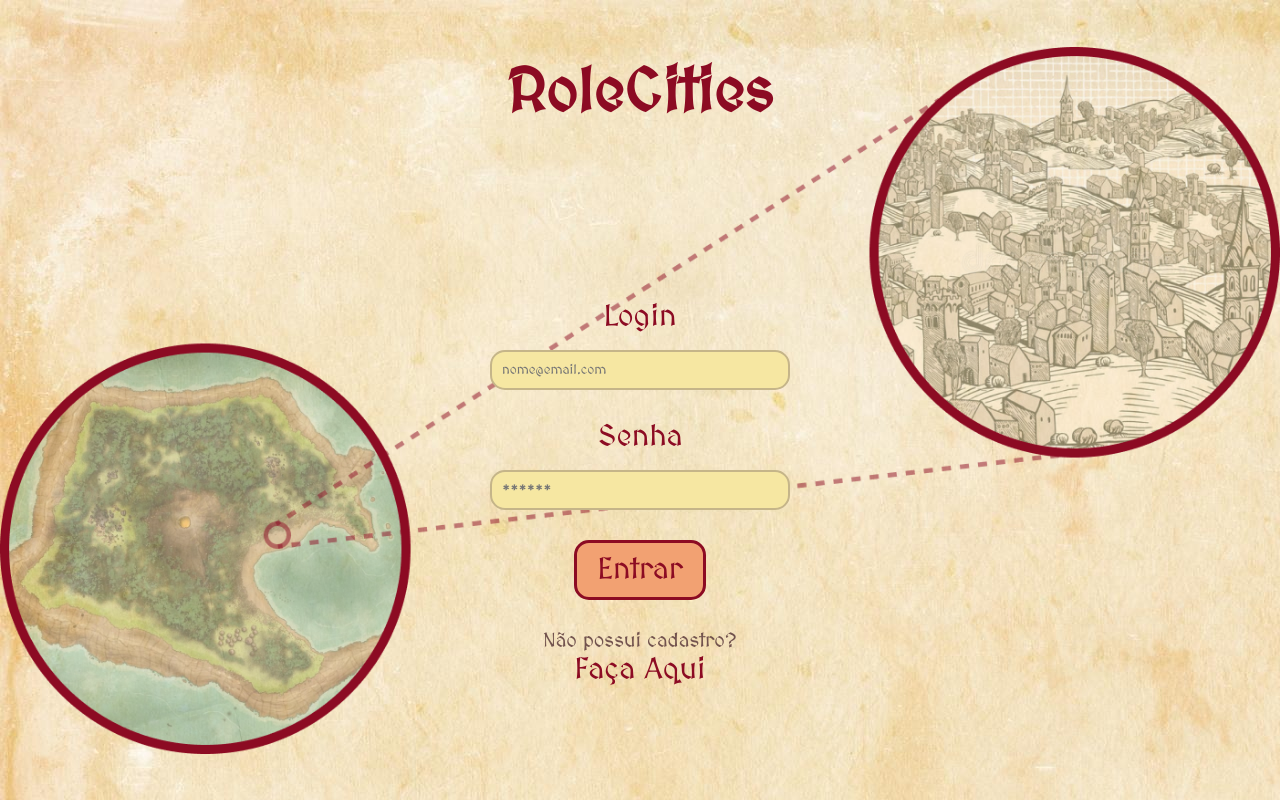
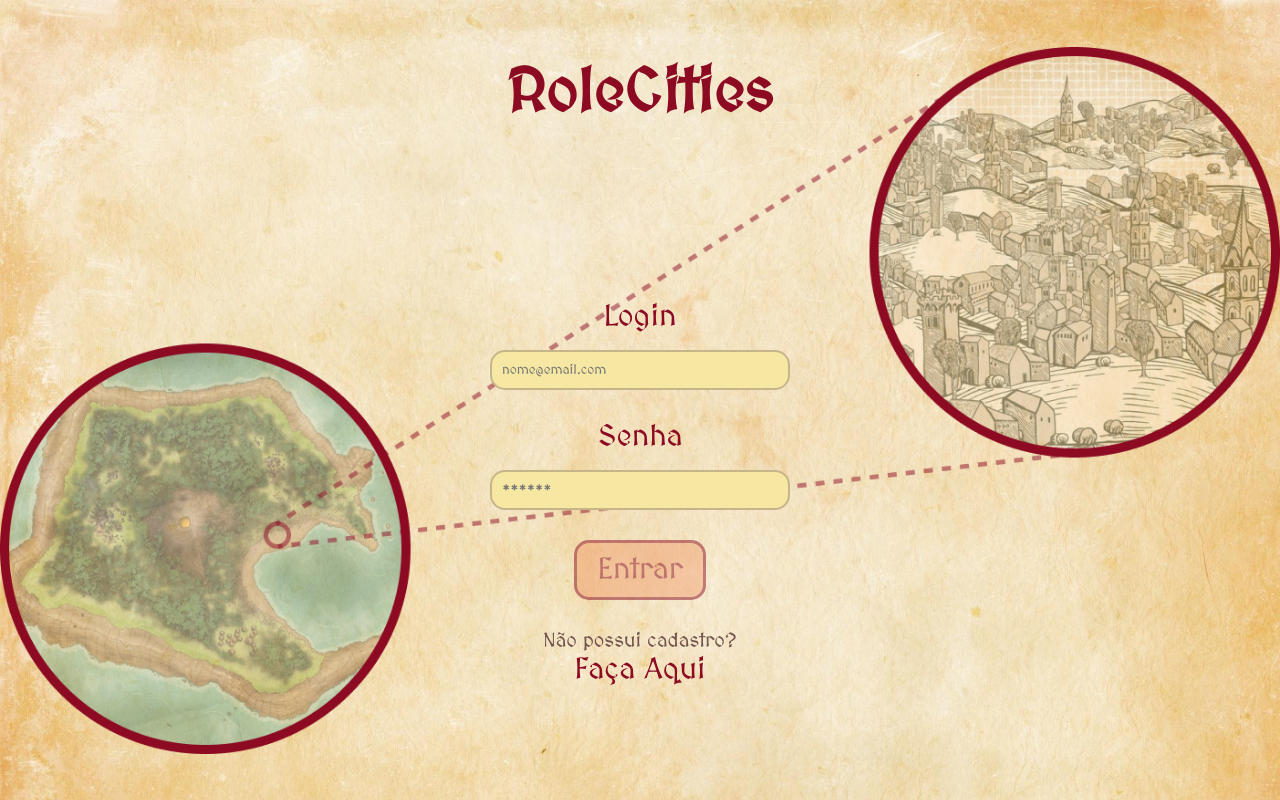
Before and after one commit to Enyus/roleCities, a Next.js app: page / in a window 1280 px wide. Built offline with nearby package versions, Linux system fonts and the light colour scheme.

Commit message:
mvp de criar usuário e login, falta handling de coisas erradas

```diff
--- a/components/formCriarUsuario.js
+++ b/components/formCriarUsuario.js
@@ -1,4 +1,5 @@
 import React, { useState } from 'react';
+
 import Input from '../components/input';
 import Button from '../components/button';
 
@@ -28,6 +29,8 @@ export default function FormCriarUsuario(props) {
         });
 
         const result = await res.json();
+
+        props.parentCallback(false);
     };
 
     const checkEmailValidation = (childData) => {
--- /dev/null
+++ b/components/formLogin.js
@@ -0,0 +1,81 @@
+import React, { useState } from 'react';
+import { useRouter } from 'next/router'
+
+import Input from '../components/input';
+import Button from '../components/button';
+
+import styles from '../styles/Forms.module.css'
+
+export default function FormLogin(props) {
+
+    let [validated, setValidated] = useState(false);
+    let [emailValidated, setEmailValidated] = useState(false);
+    let [passwordValidated, setPasswordValidated] = useState(false);
+
+    const router = useRouter();
+
+    const checkEmailValidation = (childData) => {
+        setEmailValidated(childData);
+    };
+
+    const checkPasswordValidation = (childData) => {
+        setPasswordValidated(childData);
+    };
+
+    const checkValidation = () => {
+        if (emailValidated && passwordValidated) {
+            setValidated(true);
+        } else {
+            setValidated(false);
+        }
+    };
+
+    const logarUsuario = async (event) => {
+        event.preventDefault();
+
+        const res = await fetch("/api/logarUsuario", {
+            body: JSON.stringify({
+                email: event.target.email.value,
+                password: event.target.password.value,
+            }),
+            headers: {
+                "Content-Type": "application/json",
+            },
+            method: "POST",
+        });
+
+        const result = await res.json();
+
+        router.push('/principal')
+    };
+
+
+    return (
+        <form onSubmit={logarUsuario} onClick={checkValidation}>
+
+            <Input
+                label="Login"
+                type="email"
+                id="email"
+                placeholder="nome@email.com"
+                parentCallback={checkEmailValidation}
+            />
+
+            <Input
+                label="Senha"
+                type="password"
+                id="password"
+                placeholder="******"
+                parentCallback={checkPasswordValidation}
+            />
+
+            <Button
+                type="submit"
+                id="login"
+                content="Entrar"
+                disabled={!validated}
+            />
+
+        </form>
+    )
+}
--- a/package.json
+++ b/package.json
@@ -15,7 +15,8 @@
     "fs": "^0.0.1-security",
     "next": "12.2.5",
     "react": "18.2.0",
-    "react-dom": "18.2.0"
+    "react-dom": "18.2.0",
+    "react-hexgrid": "^2.0.1"
   },
   "devDependencies": {
     "eslint": "8.23.0",
--- /dev/null
+++ b/pages/api/logarUsuario.js
@@ -0,0 +1,26 @@
+import { supabase } from "../../utils/supaBaseClient";
+import * as bcrypt from 'bcrypt';
+
+export default async function logarUsuario(req, res) {
+    const { email, password } = req.body;
+
+    let { data, error } = await supabase
+        .from('usuarios')
+        .select('*')
+        .eq('email', email);
+
+    if (error) {
+        console.log(error);
+        return res.status(401).json({ error: error.message })
+    }
+
+    let comparacao = await bcrypt.compare(password, data[0].senha)
+
+    if (!comparacao) {
+        return res.status(401).json({ error: 'usuário ou senha inválidos'})
+    }
+
+    // console.log(comparacao)
+
+    return res.status(200).json({ data })
+}
--- a/pages/index.js
+++ b/pages/index.js
@@ -4,26 +4,31 @@ import Input from '../components/input'
 import Button from '../components/button'
 import React, { useState } from 'react';
 import FormCriarUsuario from '../components/formCriarUsuario';
+import FormLogin from '../components/formLogin';
 
 function Home(props) {
   const [cadastro, setCadastro] = useState(false);
+
+  const checkCadastro = (childData) => {
+    setCadastro(childData);
+  }
 
   let formARenderizar
 
   if (!cadastro) {
     formARenderizar = (
-      <form className={styles.formulario}>
-        <Input label="Login" type="email" id="email" placeholder="nome@email.com" />
-        <Input label="Senha" type="password" id="password" placeholder="******" />
-        <Button type="submit" id="login" content="Entrar" />
+      <div className={styles.formulario}>
+        <FormLogin />
         <p className={styles.texto__padrao}>Não possui cadastro?</p>
         <button className={styles.texto__link} onClick={() => {setCadastro(true)}}>Faça Aqui</button>
-      </form>
+      </div>
     )
   } else {
     formARenderizar = (
       <div className={styles.formulario}>
-        <FormCriarUsuario />
+        <FormCriarUsuario
+          parentCallback={checkCadastro}
+        />
         <button className={styles.voltar} onClick={() => setCadastro(false)}>
           <img src='/voltar.png' className={styles.voltar__img}/>
         </button>
--- a/styles/Home.module.css
+++ b/styles/Home.module.css
@@ -1,8 +1,9 @@
 .container__principal {
   height: fit-content;
   min-height: 100vh;
-  width: 100vw;
+  width: 100%;
   background: url(/parchment\ background.jpg);
+  background-size: cover;
 }
 
 .main {
```
Also changed, not shown: 1 other file (tests, documents, lock files or other folders).
